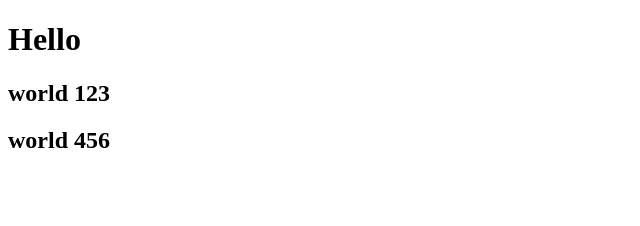
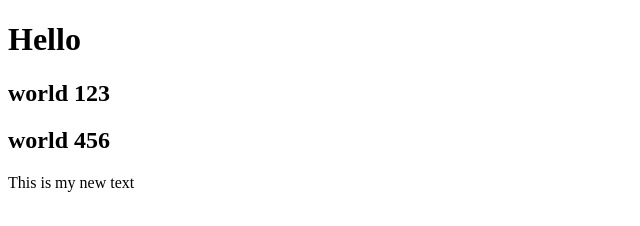
Before and after one commit to vikdurve/test, a plain HTML site: page index.html in a window 1280 px wide. Shown: the whole page, without its empty margins (0-640 px from the left). Drawn offline with Linux system fonts and the light colour scheme.

Commit message:
Added new span

```diff
--- a/index.html
+++ b/index.html
@@ -10,5 +10,6 @@
     <h1>Hello</h1>
     <h2>world 123</h2>
     <h2>world 456</h2>
+    <span>This is my new text</span>
 </body>
 </html>
```
